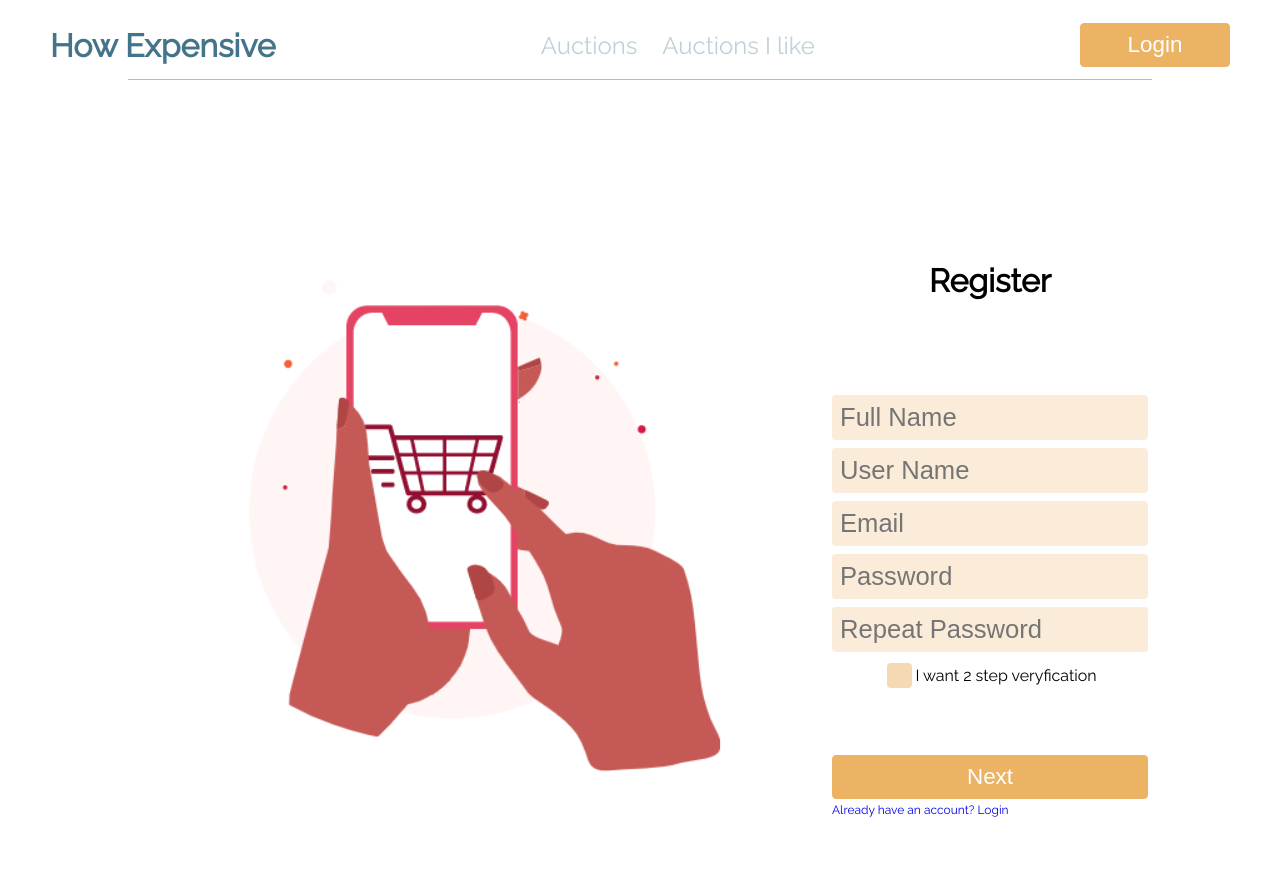
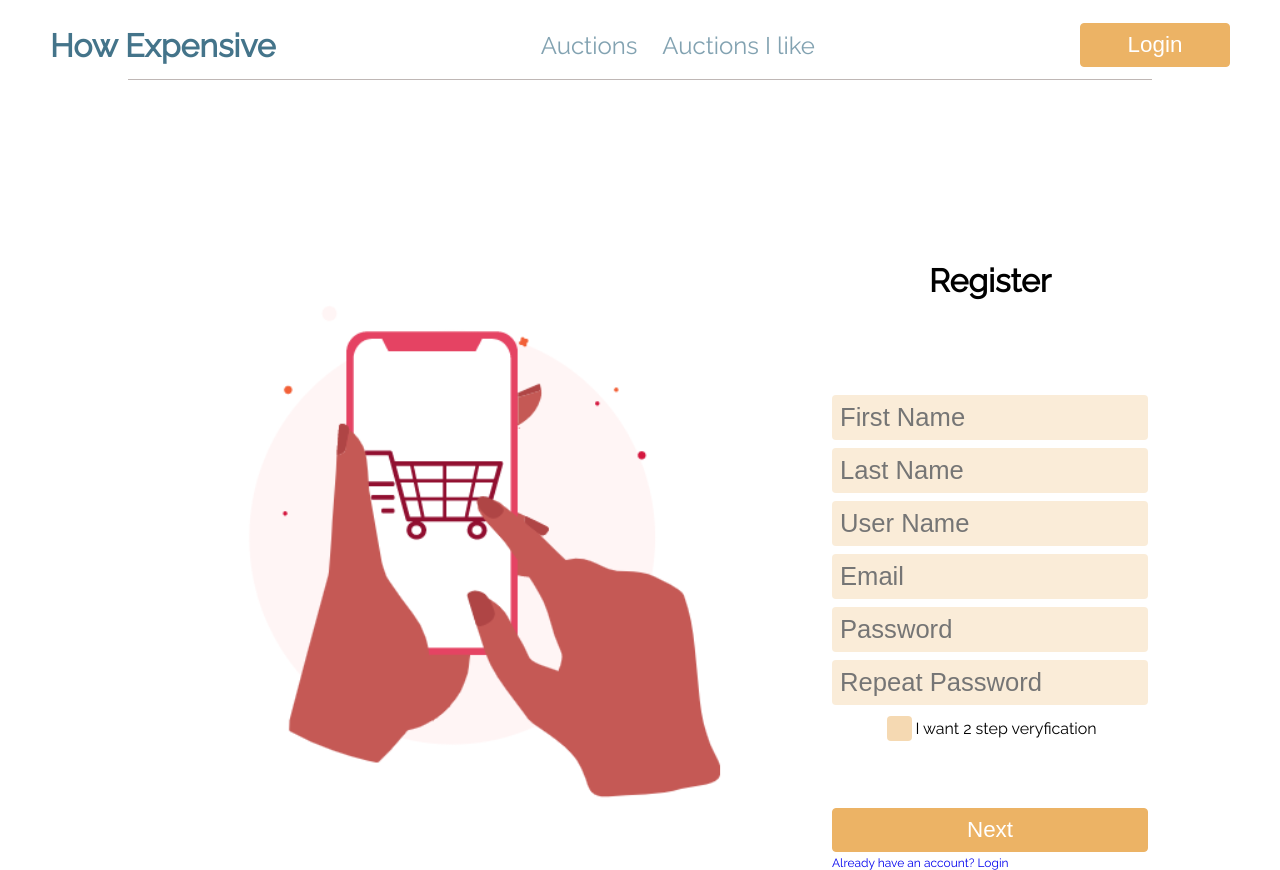
Before and after one commit to localhost-2137/font-end-auction-house, a SvelteKit app: page /register in a window 1280 px wide. Before the commit the page ends 817 px from the top, so only its background shows below. Built offline with nearby package versions, Linux system fonts and the light colour scheme.

Commit message:
ide spac

```diff
--- a/src/lib/components/Header.svelte
+++ b/src/lib/components/Header.svelte
@@ -35,6 +35,8 @@
     </a>
     {/if}
     {#if $user}
+        <!-- svelte-ignore a11y-missing-attribute -->
+        <!-- svelte-ignore a11y-click-events-have-key-events -->
         <a on:click={Logout}><Button inverse>Logout</Button></a>
     {/if}
 </header>
@@ -82,7 +84,7 @@
 
     a {
         font-size: 24px;
-        color: var(--add2-200);
+        color: var(--add2-300);
         text-decoration: none;
     }
 
--- a/src/routes/auctionsILike/+page.svelte
+++ b/src/routes/auctionsILike/+page.svelte
@@ -0,0 +1,24 @@
+<script>
+    import Button from "../../lib/components/Button.svelte";
+    import { user } from "$lib/stores.js";
+</script>
+
+<div>
+{#if !$user}
+    <h1>Seems like you're not logged in.</h1>
+    <a href="/login">
+        <Button>Login</Button>
+    </a>
+{/if}
+</div>
+
+<style>
+    div {
+        width: 100%;
+        height: 100%;
+        display: flex;
+        justify-content: center;
+        align-items: center;
+        flex-direction: column;
+    }
+</style>
--- a/src/routes/register/+page.svelte
+++ b/src/routes/register/+page.svelte
@@ -8,7 +8,8 @@
   let locationLon;
   let locationLat;
 
-  let fullname = "";
+  let firstname = "";
+  let lastname = "";
   let username = "";
   let email = "";
   let password = "";
@@ -36,8 +37,8 @@
       body: JSON.stringify({
         username: username,
         email: email,
-        firstname: fullname.split(' ')[0],
-        lastname: fullname.split(' ')[1],
+        firstname: firstname,
+        lastname: lastname,
         password: password,
         localization: {
           lon: locationLon,
@@ -104,7 +105,8 @@
 		<form>
 			<h3>Register</h3>
 			<div class="inputs">
-				<input type="text" bind:value={fullname} placeholder="Full Name" />
+				<input type="text" bind:value={firstname} placeholder="First Name" />
+				<input type="text" bind:value={lastname} placeholder="Last Name" />
 				<input type="text" bind:value={username} placeholder="User Name" />
 				<input type="email" bind:value={email} placeholder="Email" />
 				<input type="password" bind:value={password} placeholder="Password" />
```
